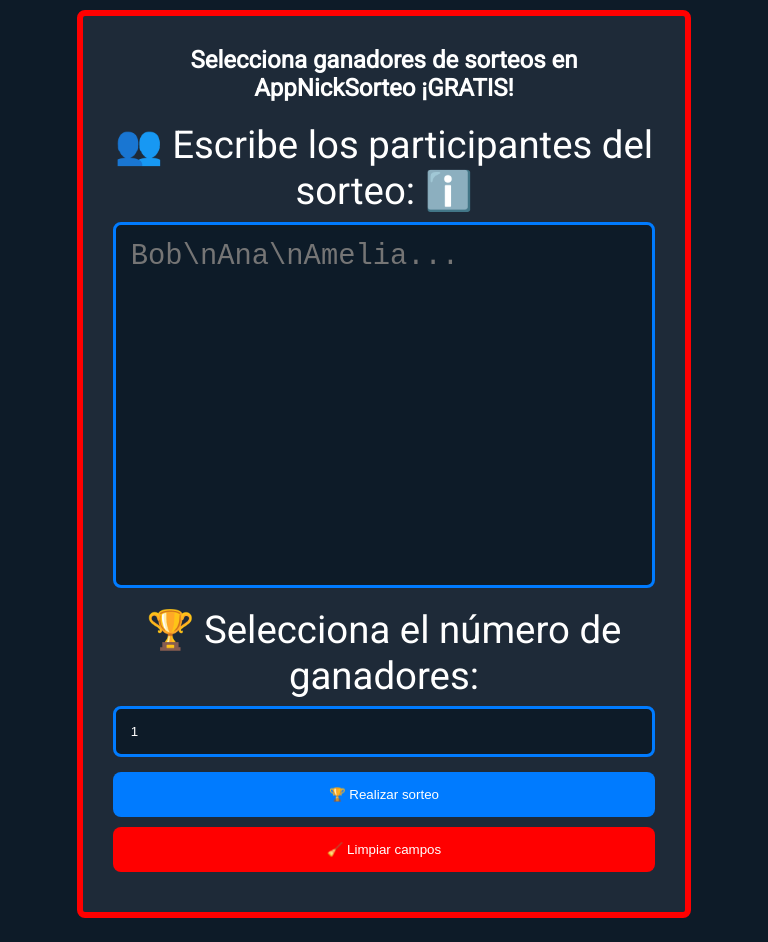
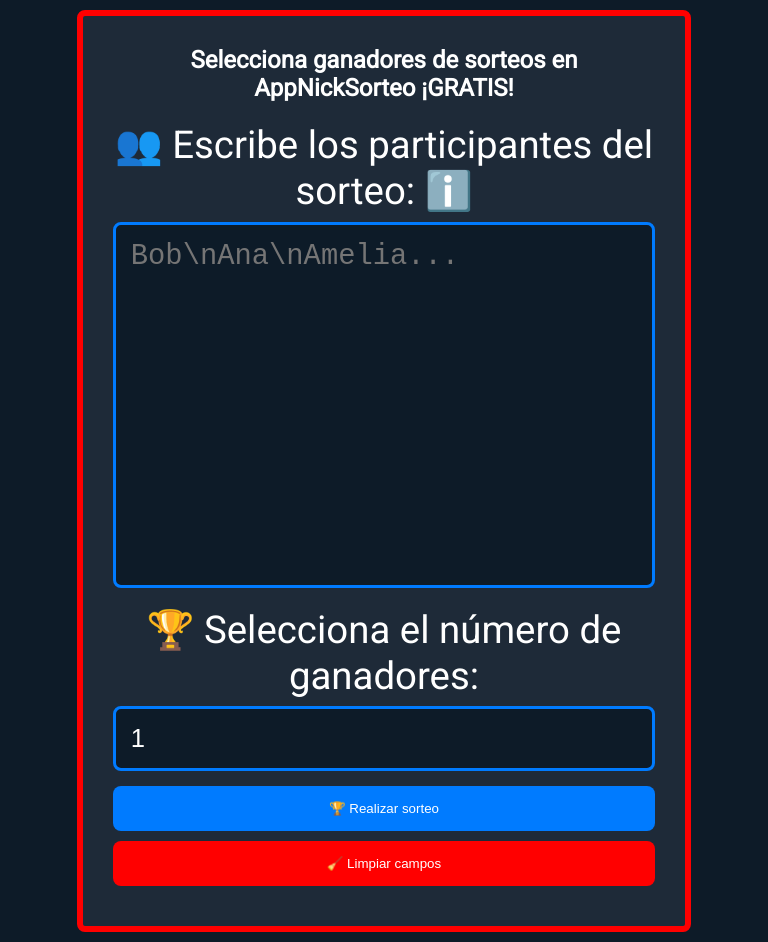
Before and after one commit to NickTrabajador/appnicksorteo, a React (Vite) app: page / in a window 768 px wide. Built offline with nearby package versions, Linux system fonts and the light colour scheme; a web font is replaced by a local one.

Commit message:
Update index.css

```diff
--- a/src/index.css
+++ b/src/index.css
@@ -272,6 +272,23 @@
   }
 }
 
+
+/* Ajustes para dispositivos como iPad Mini, iPad Pro, y iPad Air */
+@media (min-width: 768px) and (max-width: 1024px) {
+  input[type="number"]::-webkit-inner-spin-button,
+  input[type="number"]::-webkit-outer-spin-button {
+    width: 30px; /* Ajusta el ancho de las flechas */
+    height: 30px; /* Ajusta el alto de las flechas */
+    background-color: #007bff; /* Color de fondo para destacar */
+  }
+
+  .input-ganadores {
+    font-size: 1.6rem; /* Escala el texto */
+    padding: 15px; /* Ajusta el padding */
+  }
+}
+
+
 /* Estilo para pantallas grandes */
 @media(min-width: 1024px) {
   .sorteo-container {
```
